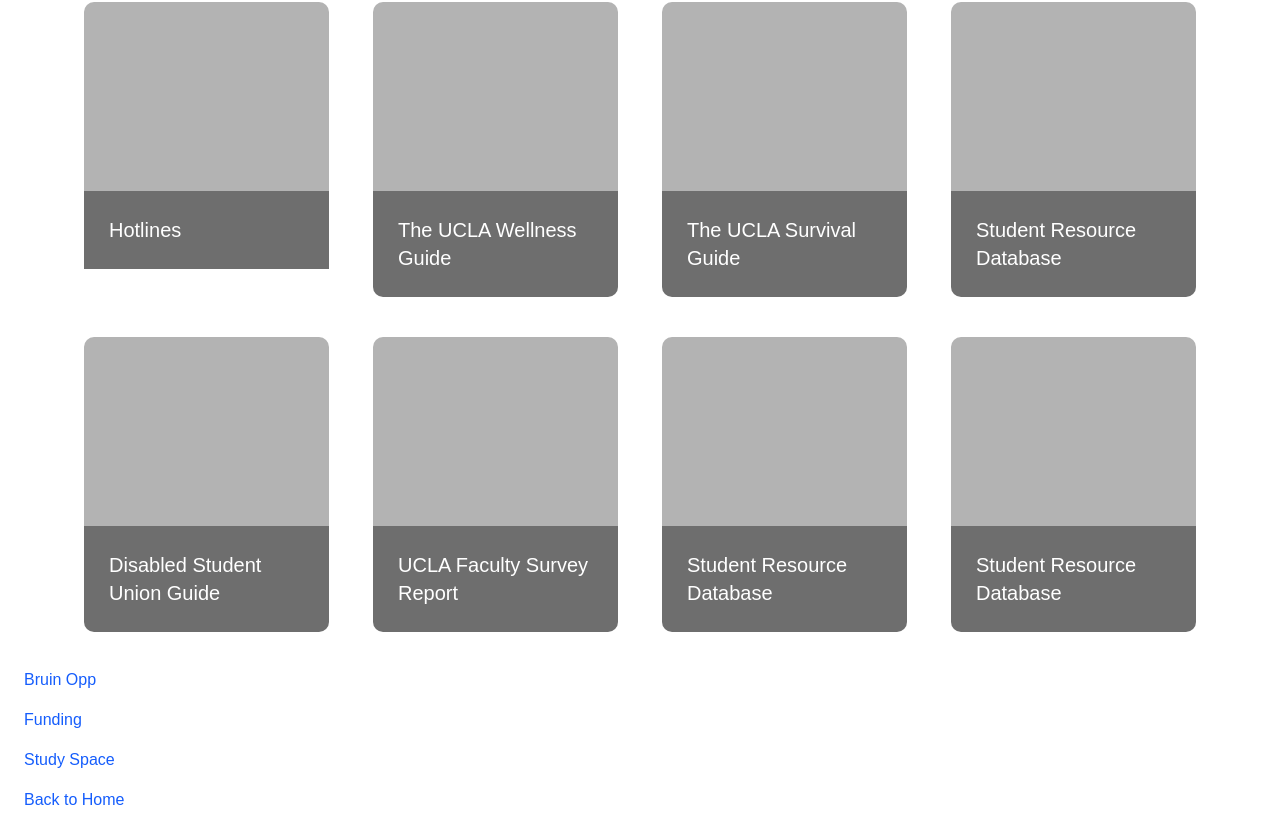
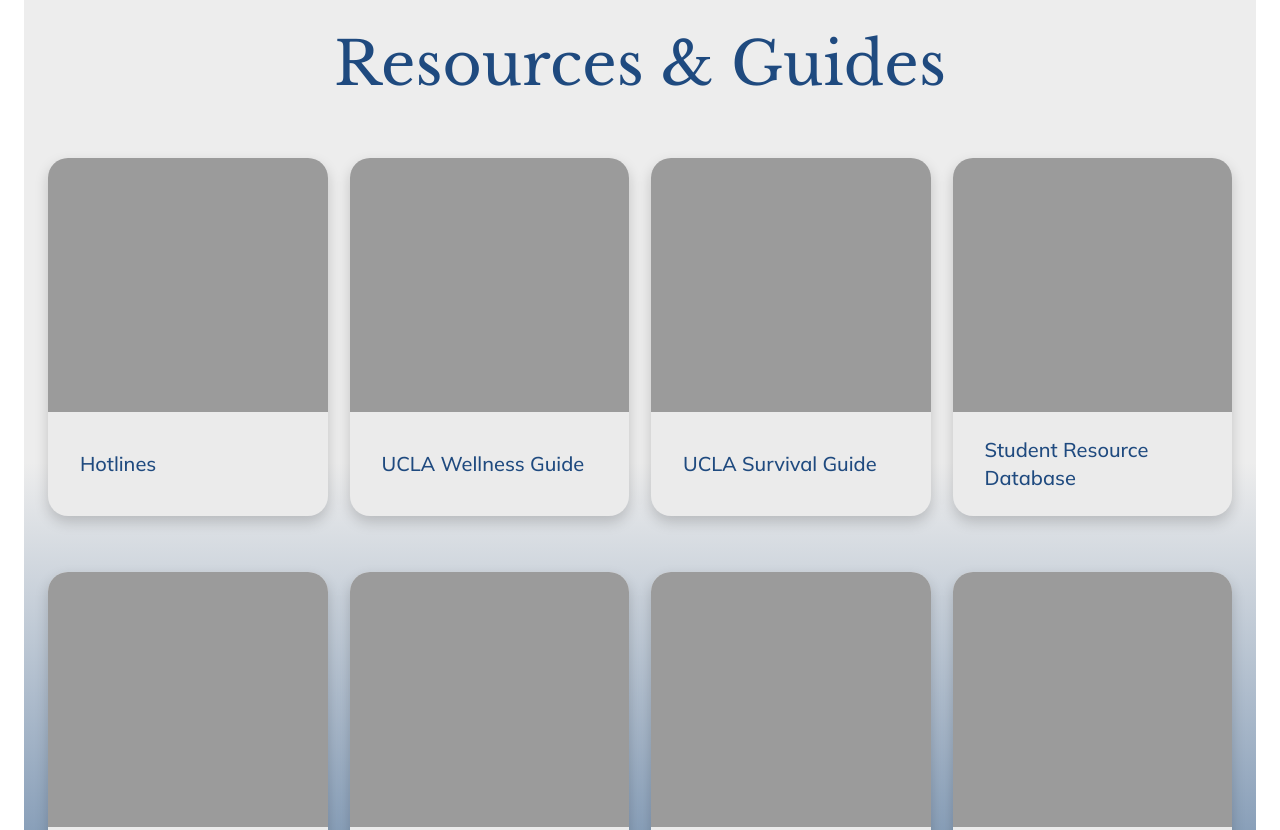
Before and after one commit to hillarynve/usac-aac-website, a Next.js app: page /resources in a window 1280 px wide. Shown: the part 230-1060 px from the top of the page. Built offline with nearby package versions, Linux system fonts and the light colour scheme.

Commit message:
resources home page

```diff
--- a/app/resources/components/resourceCards.tsx
+++ /dev/null
@@ -1,12 +0,0 @@
-
-
-export default function ResourceCard({ label } : { label : string }) {
-    return (
-        <div className= "flex-1 flex flex-col rounded-[10px] overflow-hidden">
-          <div className="min-h-[189px] bg-[#B3B3B3]"></div>
-          <div className="bg-[#6E6E6E] px-[25px] py-[25px]">
-            <p className="text-white text-xl font-medium">{label}</p>
-          </div>
-        </div>
-    );
-}
--- a/app/resources/page.tsx
+++ b/app/resources/page.tsx
@@ -1,34 +1,49 @@
-import Link from "next/link";
-import ResourceCard from "./components/resourceCards";
+import { Libre_Baskerville, Mulish } from "next/font/google";
+
+// Fonts: my best match from the Figma screenshot. Confirm in Dev Mode.
+const headingFont = Libre_Baskerville({ subsets: ["latin"], weight: "400" });
+const bodyFont = Mulish({ subsets: ["latin"] });
+
+// Card labels. To add or reorder a card, edit this list.
+const labels = [
+  "Hotlines",
+  "UCLA Wellness Guide",
+  "UCLA Survival Guide",
+  "Student Resource Database",
+  "Disabled Student Guide",
+  "UCLA Faculty Survey Report",
+  "Winter Internship",
+  "Coming Soon",
+];
 
 export default function Resources() {
   return (
-    <section>
-      <h1 className="text-[40px] font-medium px-16 text-left">Resources & Guides</h1>
+    <section
+      className={`${bodyFont.className} min-h-screen bg-[linear-gradient(to_bottom,#EDEDED_0%,#EDEDED_45%,#3A6290_100%)] px-6 pb-48 pt-28`}
+    >
+      <h1
+        className={`${headingFont.className} mb-16 text-center text-4xl text-[#1F4A7F] md:text-6xl`}
+      >
+        Resources &amp; Guides
+      </h1>
 
-      <div className="flex flex-row gap-11 px-[60px] py-5 w-full justify-center">
-        <ResourceCard label="Hotlines" />
-        <ResourceCard label="The UCLA Wellness Guide" />
-        <ResourceCard label="The UCLA Survival Guide" />
-        <ResourceCard label="Student Resource Database" />
+      {/* 1 column on phones, 2 on tablets, 4 on desktop (matches Figma) */}
+      <div className="mx-auto grid max-w-[1240px] grid-cols-1 gap-x-[22px] gap-y-14 sm:grid-cols-2 lg:grid-cols-4">
+        {labels.map((label) => (
+          <div
+            key={label}
+            className="flex flex-col rounded-[20px] bg-[#EBEBEB] shadow-[0_6px_14px_rgba(0,0,0,0.18)]"
+          >
+            {/* Blank grey rectangle where the image will go */}
+            <div className="aspect-[288/262] shrink-0 rounded-t-[20px] bg-[#9B9B9B]" />
+
+            {/* Label panel: flex-1 fills the leftover height of the card */}
+            <div className="flex flex-1 items-center rounded-b-[20px] px-8 py-6 text-xl font-medium text-[#1F4A7F]">
+              {label}
+            </div>
+          </div>
+        ))}
       </div>
-
-
-      <div className="flex flex-row gap-11 px-[60px] py-5 w-full justify-center">
-        <ResourceCard label="Disabled Student Union Guide" />
-        <ResourceCard label="UCLA Faculty Survey Report" />
-        <ResourceCard label="Student Resource Database" />
-        <ResourceCard label="Student Resource Database" />
-      </div>
-
-      <Link href="/resources/BruinOpp" className="mt-4 inline-block text-blue-600 hover:underline">
-        Bruin Opp </Link><br></br>
-      <Link href="/resources/Funding" className="mt-4 inline-block text-blue-600 hover:underline">
-        Funding </Link><br></br>
-      <Link href="/resources/StudySpace" className="mt-4 inline-block text-blue-600 hover:underline">
-        Study Space </Link><br></br>
-      <Link href="/" className="mt-4 inline-block text-blue-600 hover:underline">
-        Back to Home </Link>
     </section>
   );
 }
```
